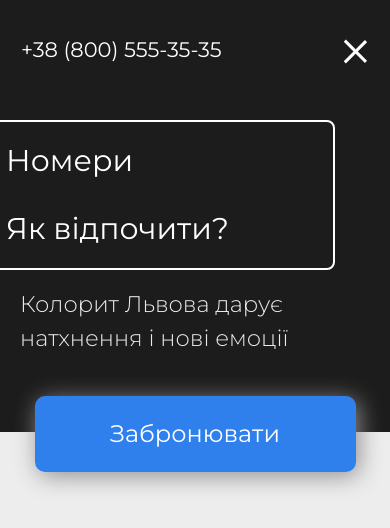
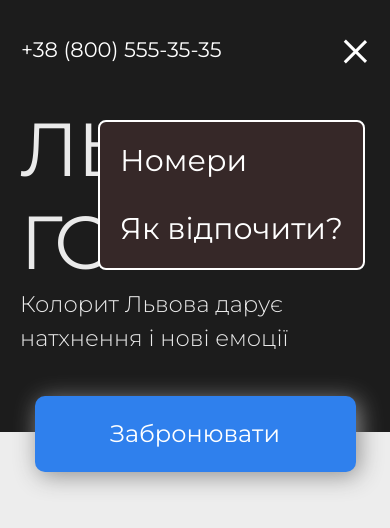
Before and after one commit to afterkishibe/hotelsite, a plain HTML site: page site/index.html in a window 390 px wide. Both pictures are taken after a click on the element 354 px from the left and 51 px from the top of the page. Drawn offline with Linux system fonts and the light colour scheme.

Commit message:
Add files via upload

```diff
--- a/site/styles/style.css
+++ b/site/styles/style.css
@@ -90,10 +90,9 @@
 	gap: 30px;
 	position: absolute;
 	top: 80px;
-	right: 55px;
-	width: 90vw;
+	right: 25px;
 	border: 2px solid #ffffff;
-	background-color: #1c1c1c;
+	background-color: #362828;
 	padding: 20px;
 	border-radius: 8px;
 	z-index: 1000; /* Убедитесь, что меню отображается поверх остальных элементов */
```
